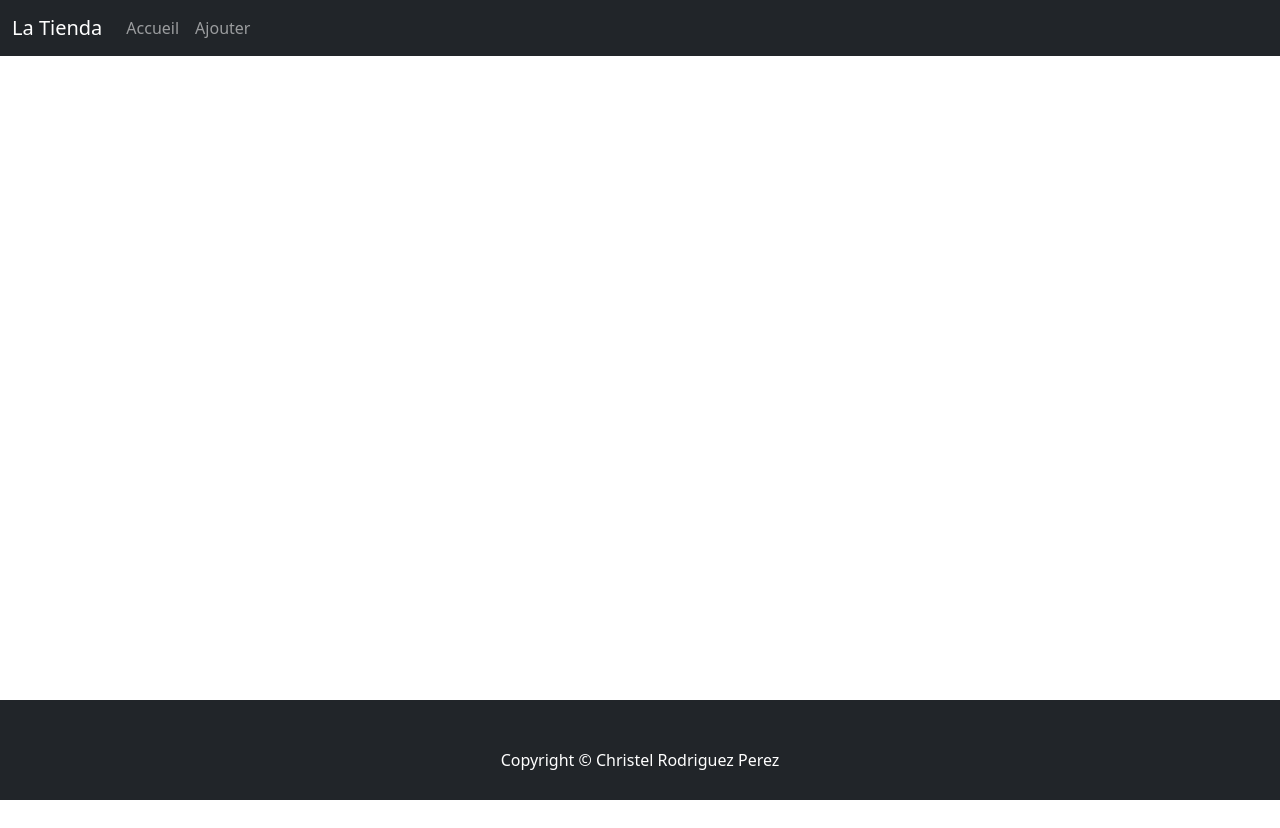
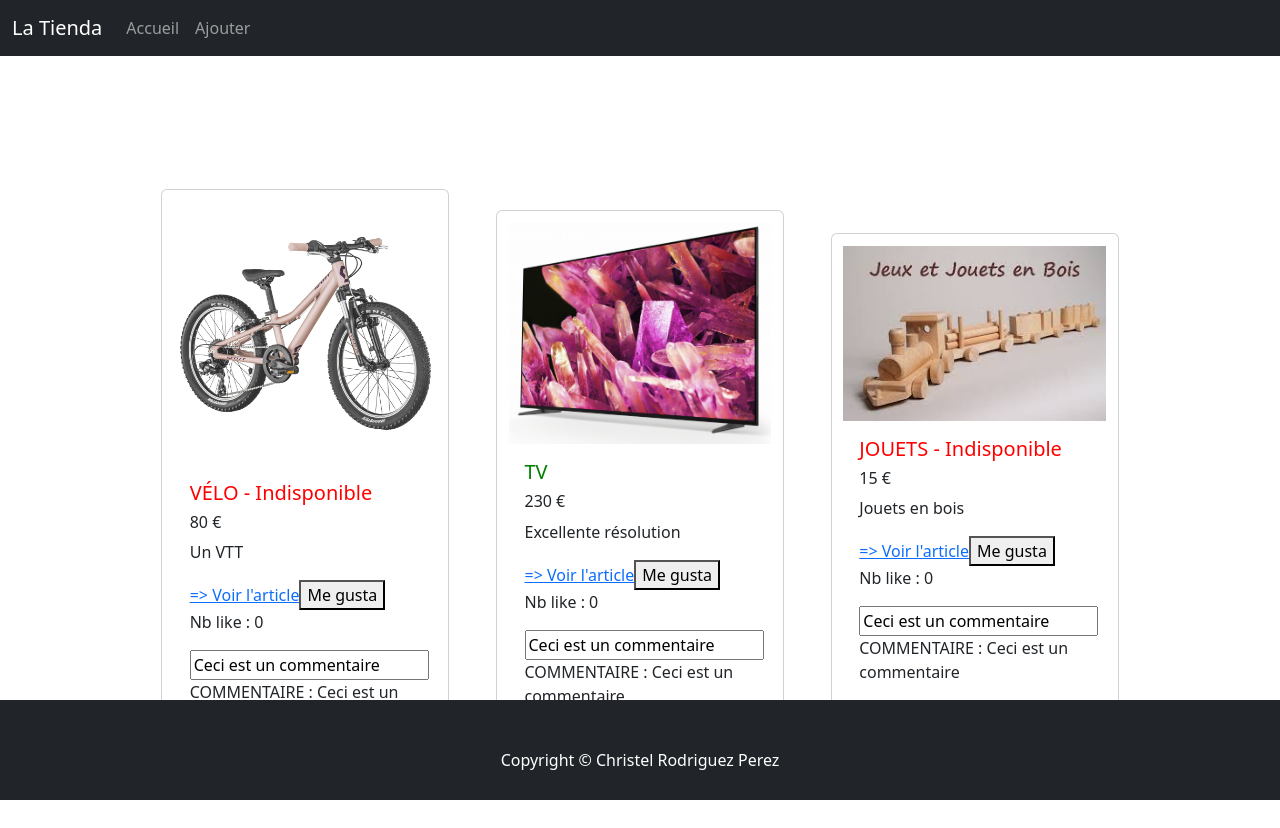
Before and after one commit to Baboo81/AngularTest, an Angular app in the folder latienda/: page / in a window 1280 px wide. Before the commit the page ends 800 px from the top, so only its background shows below. Built offline with nearby package versions, Linux system fonts and the light colour scheme.

Commit message:
Assignation de params

```diff
--- a/latienda/src/app/app-routing.module.ts
+++ b/latienda/src/app/app-routing.module.ts
@@ -1,9 +1,11 @@
 import { NgModule } from '@angular/core';
 import { RouterModule, Routes } from '@angular/router';
 import { ListeComponent } from './liste/liste.component';
+import { DetailsComponent } from './details/details.component';
 
 const routes: Routes = [
-  {path:"liste", component: ListeComponent}
+  {path:"", component: ListeComponent},
+  {path:"details/:id", component: DetailsComponent}
 ];
 
 @NgModule({
--- a/latienda/src/app/app.module.ts
+++ b/latienda/src/app/app.module.ts
@@ -8,13 +8,15 @@ import { ArticleComponent } from './article/article.component';
 import { FormsModule } from '@angular/forms';
 import { DataService } from './data.service';
 import { ListeComponent } from './liste/liste.component';
+import { DetailsComponent } from './details/details.component';
 
 //App module.ts permet de regrouper des components
 @NgModule({
   declarations: [
     AppComponent,
     ArticleComponent,
-    ListeComponent
+    ListeComponent,
+    DetailsComponent
   ],
   imports: [
     BrowserModule,
--- a/latienda/src/app/article/article.component.html
+++ b/latienda/src/app/article/article.component.html
@@ -8,6 +8,9 @@
         </h5>
         <h6 class="card-title"> {{ prixArticle }} &euro;</h6>
         <p class="card-text"> {{ description }} </p>
+
+        <!--Routage-->
+        <a routerLink="/details/ {{ idArticle }}"> => Voir l'article</a>
 
         <button
             (click)="onLike()"
--- a/latienda/src/app/article/article.component.ts
+++ b/latienda/src/app/article/article.component.ts
@@ -18,6 +18,7 @@ comment: string = "Ceci est un commentaire";
 @Input() urlImg: string;
 @Input() textAltImg: string;
 @Input() dispo: boolean;
+@Input() idArticle: number;
 jaime: boolean = true;
 
 //Permet de transmettre des infos vers le parent:
--- a/latienda/src/app/data.service.ts
+++ b/latienda/src/app/data.service.ts
@@ -7,6 +7,7 @@ export class DataService {
 
   listeArticles = [
     {
+      id: 1,
       titreArticle: "vélo",
       prixArticle: 80,
       description: "Un VTT",
@@ -15,6 +16,7 @@ export class DataService {
       dispo: false
     },
     {
+      id: 2,
       titreArticle: "TV",
       prixArticle: 230,
       description: "Excellente résolution",
@@ -23,6 +25,7 @@ export class DataService {
       dispo: true
     },
     {
+      id: 3,
       titreArticle: "jouets",
       prixArticle: 15,
       description: "Jouets en bois",
@@ -33,4 +36,12 @@ export class DataService {
   ]
 
   constructor() { }
+
+  //fct qui récupère un objet du [] en fct de son id:
+  getArticle(id: number) {
+    const articles = this.listeArticles.find((a) => {
+      return a.id == id;
+    });
+    return articles;
+  }
 }
--- /dev/null
+++ b/latienda/src/app/details/details.component.html
@@ -0,0 +1,6 @@
+<div id="infoDetails" class="container">
+    <img [src]="urlImg">
+    <h1> {{ titre }} </h1>
+    <h3> {{ prix }}  &euro;</h3>
+    <p> {{ description  }} </p>
+</div>
--- /dev/null
+++ b/latienda/src/app/details/details.component.ts
@@ -0,0 +1,30 @@
+import { Component, OnInit } from '@angular/core';
+import { ActivatedRoute } from '@angular/router';
+import { DataService } from '../data.service';
+
+@Component({
+  selector: 'app-details',
+  templateUrl: './details.component.html',
+  styleUrls: ['./details.component.css']
+})
+export class DetailsComponent implements OnInit {
+  id;
+  titre: string;
+  prix: number;
+  description: string;
+  urlImg: string;
+
+  constructor (
+    private route: ActivatedRoute,
+    private dataService: DataService,
+  ) {}
+
+  ngOnInit() {
+      const id = this.route.snapshot.params["id"];
+      this.id = id;
+      this.titre = this.dataService.getArticle(id).titreArticle;
+      this.prix = this.dataService.getArticle(id).prixArticle;
+      this.description = this.dataService.getArticle(id).description;
+      this.urlImg = this.dataService.getArticle(id).urlImg;
+  }
+}
```
Also changed, not shown: latienda/src/app/details/details.component.css (added), 1 other file (tests, documents, lock files or other folders).
